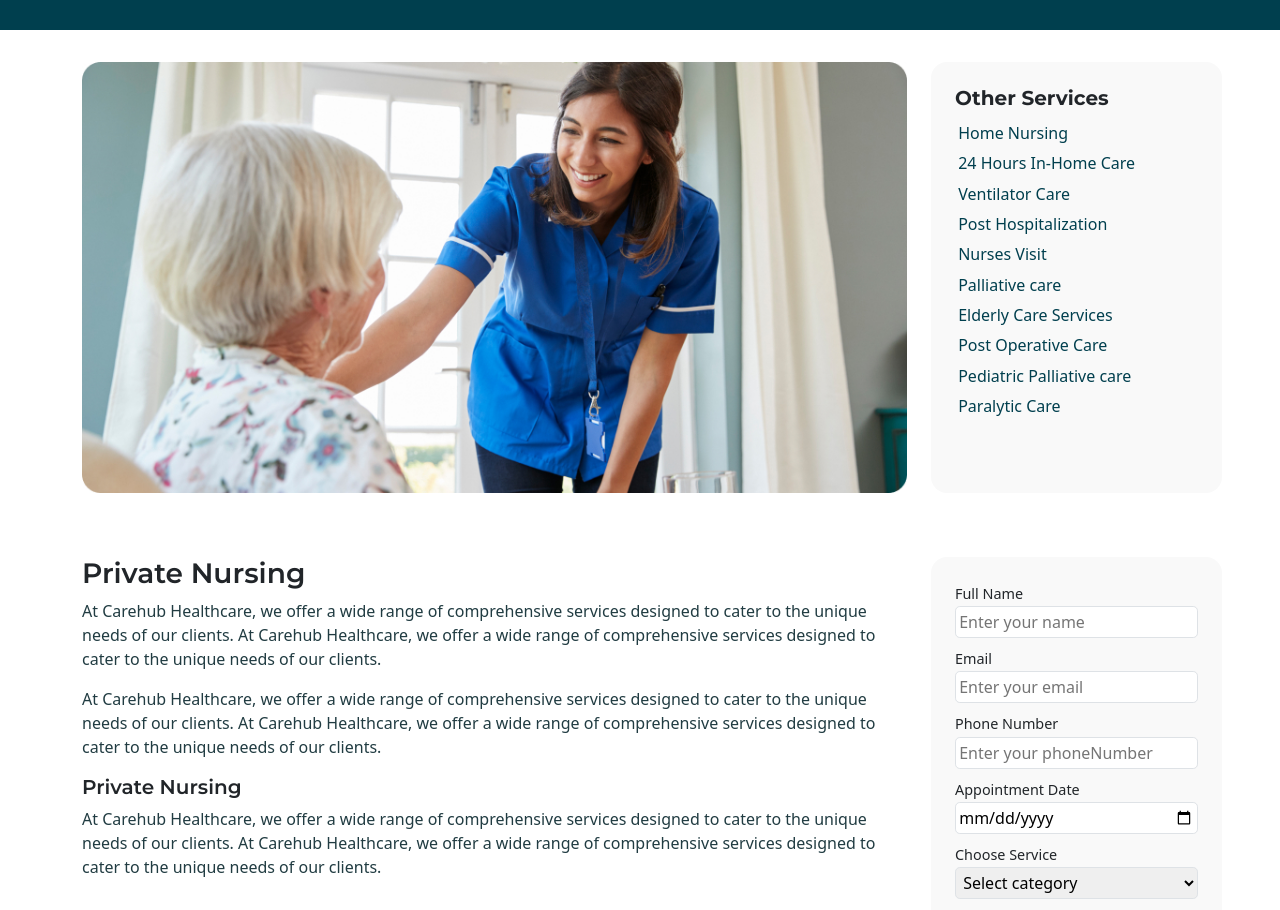
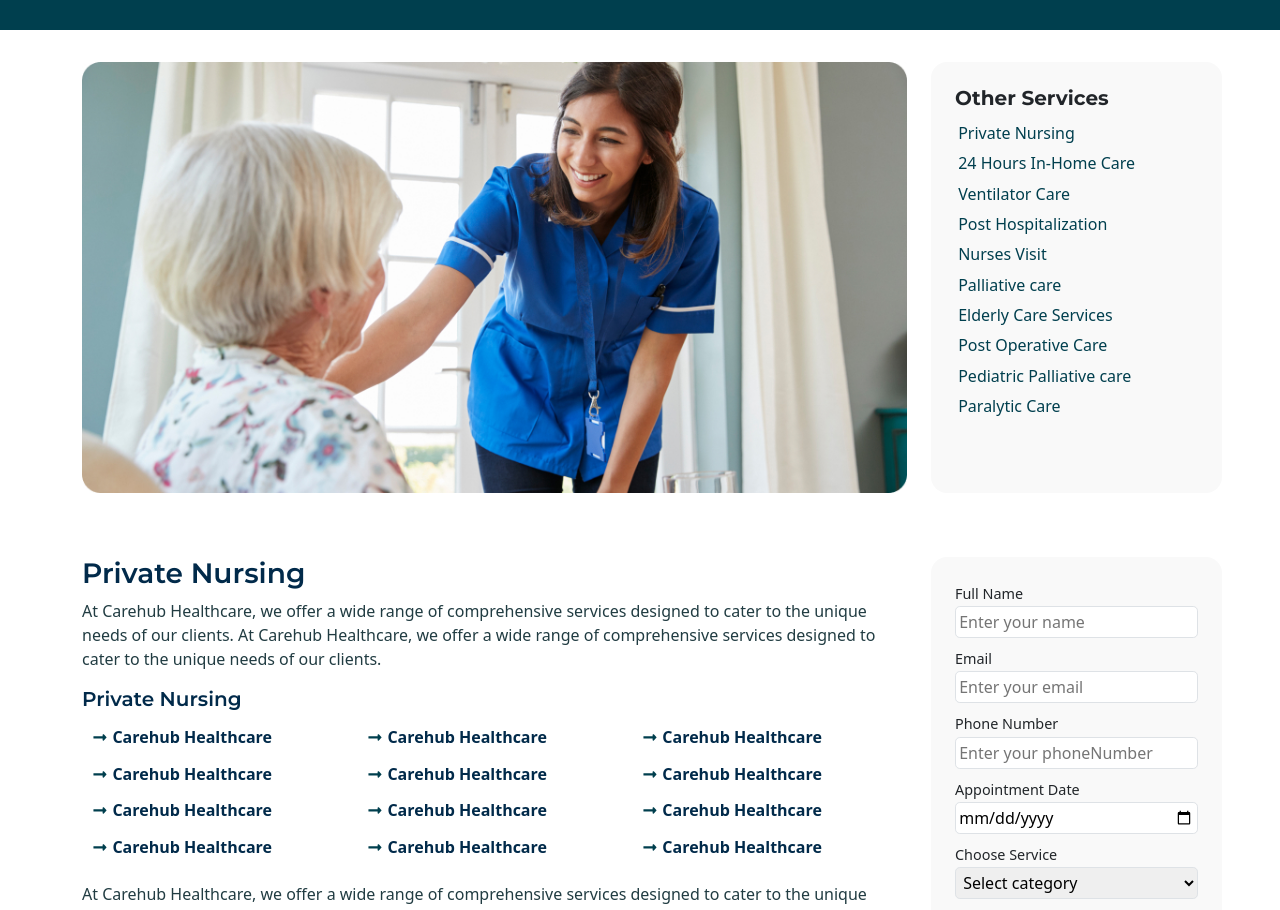
Before and after one commit to saravanan510/carehub, a React (Vite) app: page /service in a window 1280 px wide. Shown: the part 280-1190 px from the top of the page. Built offline with nearby package versions, Linux system fonts and the light colour scheme.

Commit message:
new change

```diff
--- a/src/components/ServicePage_details.jsx
+++ b/src/components/PrivateNursing_details.jsx
@@ -3,6 +3,7 @@ import Container from "react-bootstrap/Container";
 import Row from "react-bootstrap/Row";
 import Col from "react-bootstrap/Col";
 import emailjs from "@emailjs/browser";
+import FeatureIcon from "../assets/features.svg";
 // service_rfhez58
 // service_rfhez58
 const services = [
@@ -18,7 +19,7 @@ const services = [
   "Paralytic Care",
 ];
 
-const ServicePage_details = () => {
+const PrivateNursing_details = () => {
   const [form, setForm] = useState({
     fullName: "",
     email: "",
@@ -54,20 +55,105 @@ const ServicePage_details = () => {
         <Container>
           <Row className="g-5">
             <Col className="text-start pe-5" lg={9}>
-              <h2 className="fs-3 fw-semibold">Private Nursing</h2>
+              <h2 className="fs-3 fw-semibold" style={{ color: "#012a4a" }}>
+                Private Nursing
+              </h2>
               <p>
                 At Carehub Healthcare, we offer a wide range of comprehensive
                 services designed to cater to the unique needs of our clients.
                 At Carehub Healthcare, we offer a wide range of comprehensive
                 services designed to cater to the unique needs of our clients.
               </p>
-              <p>
-                At Carehub Healthcare, we offer a wide range of comprehensive
-                services designed to cater to the unique needs of our clients.
-                At Carehub Healthcare, we offer a wide range of comprehensive
-                services designed to cater to the unique needs of our clients.
-              </p>
-              <h4 className="fs-5 fw-semibold">Private Nursing</h4>
+
+              <h4 className="fs-5 fw-semibold" style={{ color: "#012a4a" }}>
+                Private Nursing
+              </h4>
+              <Row>
+                <Col sm={12} lg={4}>
+                  <ul className="service_page_features_list">
+                    <li>
+                      <img src={FeatureIcon} />
+                      <p className="service_feature m-0 fw-semibold">
+                        Carehub Healthcare
+                      </p>
+                    </li>
+                    <li>
+                      <img src={FeatureIcon} />
+                      <p className="service_feature m-0 fw-semibold">
+                        Carehub Healthcare
+                      </p>
+                    </li>
+                    <li>
+                      <img src={FeatureIcon} />
+                      <p className="service_feature m-0 fw-semibold">
+                        Carehub Healthcare
+                      </p>
+                    </li>
+                    <li>
+                      <img src={FeatureIcon} />
+                      <p className="service_feature m-0 fw-semibold">
+                        Carehub Healthcare
+                      </p>
+                    </li>
+                  </ul>
+                </Col>
+                <Col sm={12} lg={4}>
+                  <ul className="service_page_features_list">
+                    <li>
+                      <img src={FeatureIcon} />
+                      <p className="service_feature m-0 fw-semibold">
+                        Carehub Healthcare
+                      </p>
+                    </li>
+                    <li>
+                      <img src={FeatureIcon} />
+                      <p className="service_feature m-0 fw-semibold">
+                        Carehub Healthcare
+                      </p>
+                    </li>
+                    <li>
+                      <img src={FeatureIcon} />
+                      <p className="service_feature m-0 fw-semibold">
+                        Carehub Healthcare
+                      </p>
+                    </li>
+                    <li>
+                      <img src={FeatureIcon} />
+                      <p className="service_feature m-0 fw-semibold">
+                        Carehub Healthcare
+                      </p>
+                    </li>
+                  </ul>
+                </Col>
+                <Col sm={12} lg={4}>
+                  <ul className="service_page_features_list">
+                    <li>
+                      <img src={FeatureIcon} />
+                      <p className="service_feature m-0 fw-semibold">
+                        Carehub Healthcare
+                      </p>
+                    </li>
+                    <li>
+                      <img src={FeatureIcon} />
+                      <p className="service_feature m-0 fw-semibold">
+                        Carehub Healthcare
+                      </p>
+                    </li>
+                    <li>
+                      <img src={FeatureIcon} />
+                      <p className="service_feature m-0 fw-semibold">
+                        Carehub Healthcare
+                      </p>
+                    </li>
+                    <li>
+                      <img src={FeatureIcon} />
+                      <p className="service_feature m-0 fw-semibold">
+                        Carehub Healthcare
+                      </p>
+                    </li>
+                  </ul>
+                </Col>
+              </Row>
               <p>
                 At Carehub Healthcare, we offer a wide range of comprehensive
                 services designed to cater to the unique needs of our clients.
@@ -149,4 +235,4 @@ const ServicePage_details = () => {
   );
 };
 
-export default ServicePage_details;
+export default PrivateNursing_details;
--- a/src/components/ServicePage_list.jsx
+++ b/src/components/PrivateNursing_list.jsx
@@ -6,18 +6,48 @@ import PrivateNursing_img from "../assets/PrivateNursing-img.jpg";
 import { Link } from "react-router-dom";
 
 const services = [
-  "Home Nursing",
-  "24 Hours In-Home Care",
-  "Ventilator Care",
-  "Post Hospitalization",
-  "Nurses Visit",
-  "Palliative care",
-  "Elderly Care Services",
-  "Post Operative Care",
-  "Pediatric Palliative care",
-  "Paralytic Care",
+  {
+    name: "Private Nursing",
+    link: "/service",
+  },
+  {
+    name: "24 Hours In-Home Care",
+    link: "/service",
+  },
+  {
+    name: "Ventilator Care",
+    link: "/service",
+  },
+  {
+    name: "Post Hospitalization",
+    link: "/service",
+  },
+  {
+    name: "Nurses Visit",
+    link: "/service",
+  },
+  {
+    name: "Palliative care",
+    link: "/service",
+  },
+  {
+    name: "Elderly Care Services",
+    link: "/service",
+  },
+  {
+    name: "Post Operative Care",
+    link: "/service",
+  },
+  {
+    name: "Pediatric Palliative care",
+    link: "/service",
+  },
+  {
+    name: "Paralytic Care",
+    link: "/service",
+  },
 ];
-const ServicePage_list = () => {
+const PrivateNursing_list = () => {
   return (
     <>
       <section>
@@ -32,7 +62,7 @@ const ServicePage_list = () => {
                 {services.map((ele, i) => {
                   return (
                     <li key={i}>
-                      <Link>{ele}</Link>
+                      <Link to={ele.link}>{ele.name}</Link>
                     </li>
                   );
                 })}
@@ -45,4 +75,4 @@ const ServicePage_list = () => {
   );
 };
 
-export default ServicePage_list;
+export default PrivateNursing_list;
--- a/src/index.css
+++ b/src/index.css
@@ -543,6 +543,19 @@ ul.breadcrumb li a:hover {
   color: #009b45 !important;
 }
 
+.service_page_features_list {
+  list-style-type: none;
+  padding: 0;
+}
+.service_page_features_list li {
+  display: flex;
+  align-items: center;
+  padding: 0.4rem;
+}
+.service_feature {
+  font-weight: 600;
+  color: var(--color-primary-text);
+}
 /*------------------ AboutUs Page -------------------------*/
 
 .about_img {
--- a/src/main.jsx
+++ b/src/main.jsx
@@ -7,6 +7,7 @@ import "./index.css";
 import "bootstrap/dist/css/bootstrap.min.css";
 import PrivateNursing from "./pages/PrivateNursing";
 import ContactUs from "./pages/ContactUs";
+import AboutUs from "./components/Assistence";
 
 const router = createBrowserRouter([
   {
@@ -25,6 +26,10 @@ const router = createBrowserRouter([
         path: "/contact",
         element: <ContactUs />,
       },
+      {
+        path: "/aboutus",
+        element: <AboutUs />,
+      },
     ],
   },
 ]);
--- a/src/pages/PrivateNursing.jsx
+++ b/src/pages/PrivateNursing.jsx
@@ -1,7 +1,7 @@
 import React from "react";
 import PrivateNursing_Banner from "../assets/PrivateNursing-Banner.jpg";
-import ServicePage_list from "../components/ServicePage_list";
-import ServicePage_details from "../components/ServicePage_details";
+import PrivateNursing_list from "../components/PrivateNursing_list";
+import PrivateNursing_details from "../components/PrivateNursing_details";
 import ScrollToTop from "../components/ScrollTop";
 import Container from "react-bootstrap/Container";
 const PrivateNursing = () => {
@@ -19,8 +19,8 @@ const PrivateNursing = () => {
           </ul>
         </Container>
       </div>
-      <ServicePage_list />
-      <ServicePage_details />
+      <PrivateNursing_list />
+      <PrivateNursing_details />
     </>
   );
 };
```
Also changed, not shown: src/pages/24_Hours.jsx (added, +7 -0 lines), src/assets/features.svg (added).
